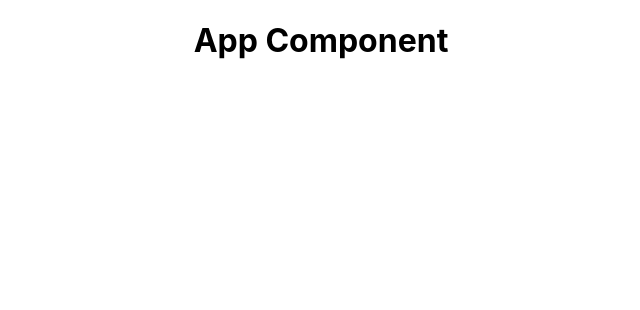
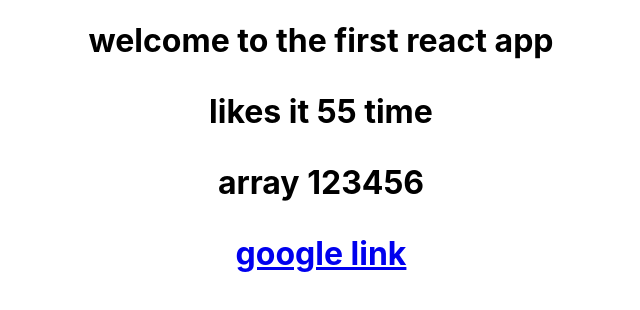
Before and after one commit to alirza143/react, a React (Create React App) app: page / in a window 1280 px wide. Shown: the top 310 px of the page, without its empty margins (319-959 px from the left). Built offline with nearby package versions, Linux system fonts and the light colour scheme.

Commit message:
how to use variable in react component

```diff
--- a/src/App.js
+++ b/src/App.js
@@ -1,10 +1,20 @@
 import './App.css';
 
 function App() {
+  // Create a varible here
+  const title = "welcome to the first react app";
+  const likes = 55;
+  const link = 'https://www.google.com';
   return (
     <div className="App">
       <h1>
-        <div className="content">App Component</div>
+        {/* call the variable that we created earlier */}
+        <div className="content">{ title }</div>
+        <p>likes it { likes } time</p>
+        <p>array {[1,2,3,4,5,6]}</p>
+        <a href={ link }>
+          google link
+        </a>
       </h1>
     </div>
   );
```
